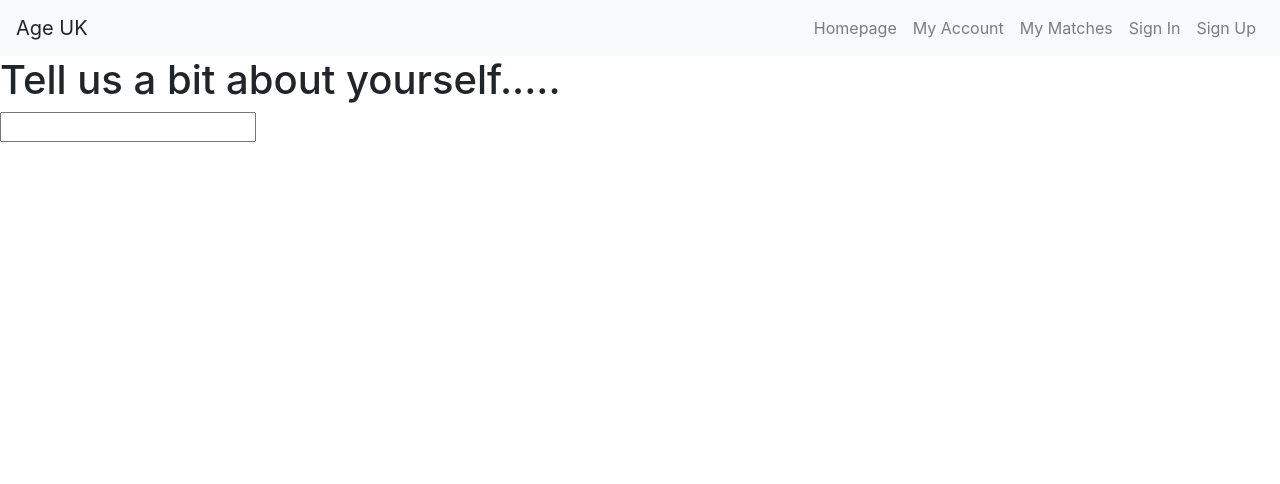
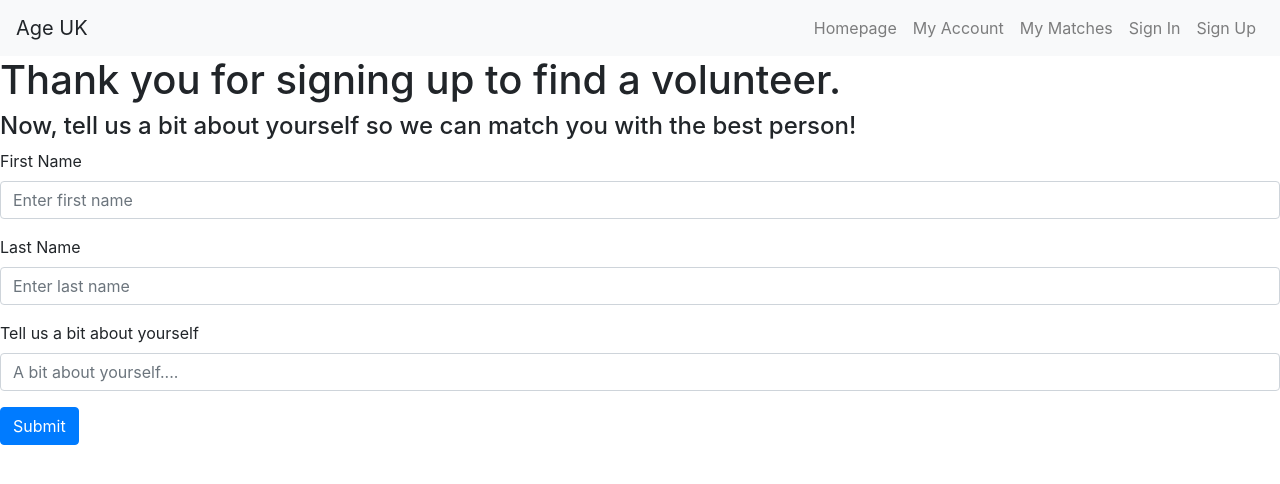
Before and after one commit to Age-UK-Voluteer-Matching/age_uk_react_frontend, a React (Create React App) app: page /userdetails/1 in a window 1280 px wide. Shown: the top 484 px of the page. Built offline with nearby package versions, Linux system fonts and the light colour scheme.

Commit message:
submitting form in userdetails now writes more attributes to the respected user object

```diff
--- a/src/App.js
+++ b/src/App.js
@@ -31,7 +31,7 @@ function App() {
           <Route path='/findmatch' component={FindMatch}/>
           <Route path='/matches' component={UserMatches}/>
           <Route path='/account/:id' component={Account}/>
-          <Route path='/userdetails' component={UserDetails}/>
+          <Route path='/userdetails/:id' component={UserDetails}/>
         </Switch>
       </div>
     </BrowserRouter>
--- a/src/components/authentication/SignUpUser.js
+++ b/src/components/authentication/SignUpUser.js
@@ -51,7 +51,7 @@ class SignUpUser extends Component {
 
 const mapDispatchToProps = (dispatch) => {
   return {
-    createUser: (id) => { dispatch(createUser(id)) }
+    createUser: (user) => { dispatch(createUser(user)) }
   }
 }
 
--- a/src/components/user/UserDetails.js
+++ b/src/components/user/UserDetails.js
@@ -1,15 +1,58 @@
 import React, { Component } from 'react'
+import { connect } from 'react-redux'
+import { createUserDetails } from '../../store/actions/authActions'
+
 class UserDetails extends Component {
+  state = {
+    id: this.props.match.params.id,
+    firstName: '',
+    lastName: '',
+    bio: ''
+  }
+
+  handleChange = (e) => {
+    this.setState({
+      [e.target.id]: e.target.value
+    })
+  }
+
+  handleSubmit = (e) => {
+    e.preventDefault();
+    console.log(this.state)
+    this.props.createUserDetails(this.state)
+    // this.props.history.push('/interests/' + this.state.id)
+  }
   render() {
     return (
       <div>
-        <h1>Tell us a bit about yourself.....</h1>
-        <form>
-          <input type="textarea"/>
+        <h1>Thank you for signing up to find a volunteer.</h1>
+        <h4>Now, tell us a bit about yourself so we can match you with the best person!</h4>
+        <form onSubmit={this.handleSubmit}>
+          <div className="form-group" >
+            <label htmlFor="exampleInputEmail1">First Name</label>
+            <input type="text" className="form-control" id="firstName" placeholder="Enter first name" onChange={this.handleChange}/>
+          </div>
+          <div className="form-group" >
+            <label htmlFor="exampleInputEmail1">Last Name</label>
+            <input type="text" className="form-control" id="lastName" placeholder="Enter last name" onChange={this.handleChange}/>
+          </div>
+          <div className="form-group" >
+            <label htmlFor="exampleInputEmail1">Tell us a bit about yourself</label>
+            <input type="textarea" className="form-control" id="bio" placeholder="A bit about yourself...." onChange={this.handleChange}/>
+          </div>
+          <button type="submit" className="btn btn-primary">Submit</button>
         </form>
       </div>
     )
   }
 }
 
-export default UserDetails
+const mapDispatchToProps = (dispatch) => {
+  return {
+    createUserDetails: (userDetails) => { dispatch(createUserDetails(userDetails)) }
+  }
+}
+
+
+
+export default connect(null, mapDispatchToProps)(UserDetails)
--- a/src/store/actions/authActions.js
+++ b/src/store/actions/authActions.js
@@ -8,3 +8,15 @@ export const createUser = (user) => {
     }
   }
 }
+
+export const createUserDetails = (user) => {
+  return {
+    type: 'CREATE_USER_DETAILS',
+    payload: {
+      id: user.id,
+      firstName: user.firstName,
+      lastName: user.lastName,
+      bio: user.bio
+    }
+  }
+}
--- a/src/store/reducers/authReducer.js
+++ b/src/store/reducers/authReducer.js
@@ -15,6 +15,24 @@ const authReducer = (state = initState, action) => {
         ...state,
         users: newUsers
       }
+    case 'CREATE_USER_DETAILS':
+      console.log('editing the user details')
+      let newUsersDetails = state.users.map((user) => {
+        console.log(user.id, 'user.id')
+        console.log(action.id, 'action.id')
+        if(user.id === action.payload.id) {
+          user.firstName = action.payload.firstName
+          user.lastName = action.payload.lastName
+          user.bio = action.payload.bio
+          return user
+        } else {
+          return user
+        }
+      })
+      return {
+        ...state,
+        users: newUsersDetails
+      }
     default:
       return state
   }
```
